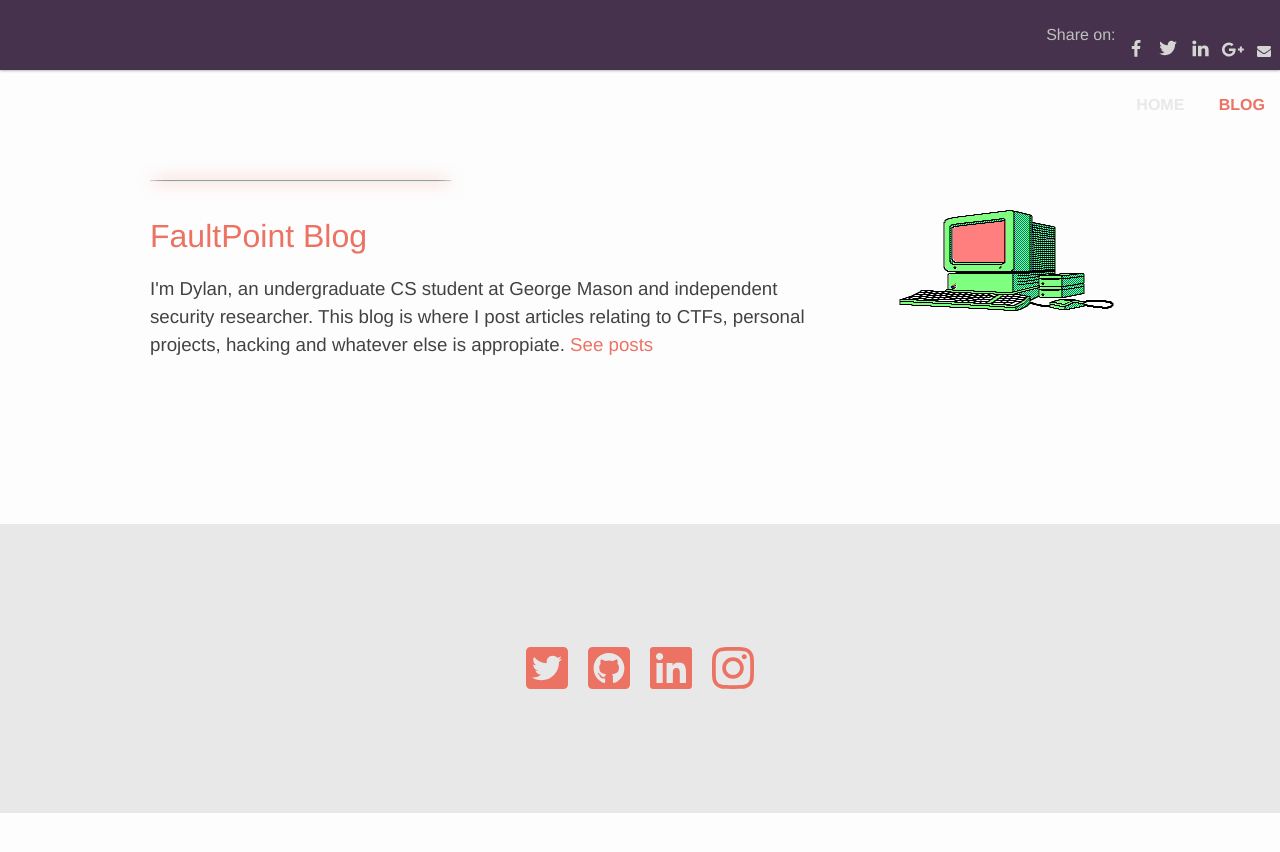
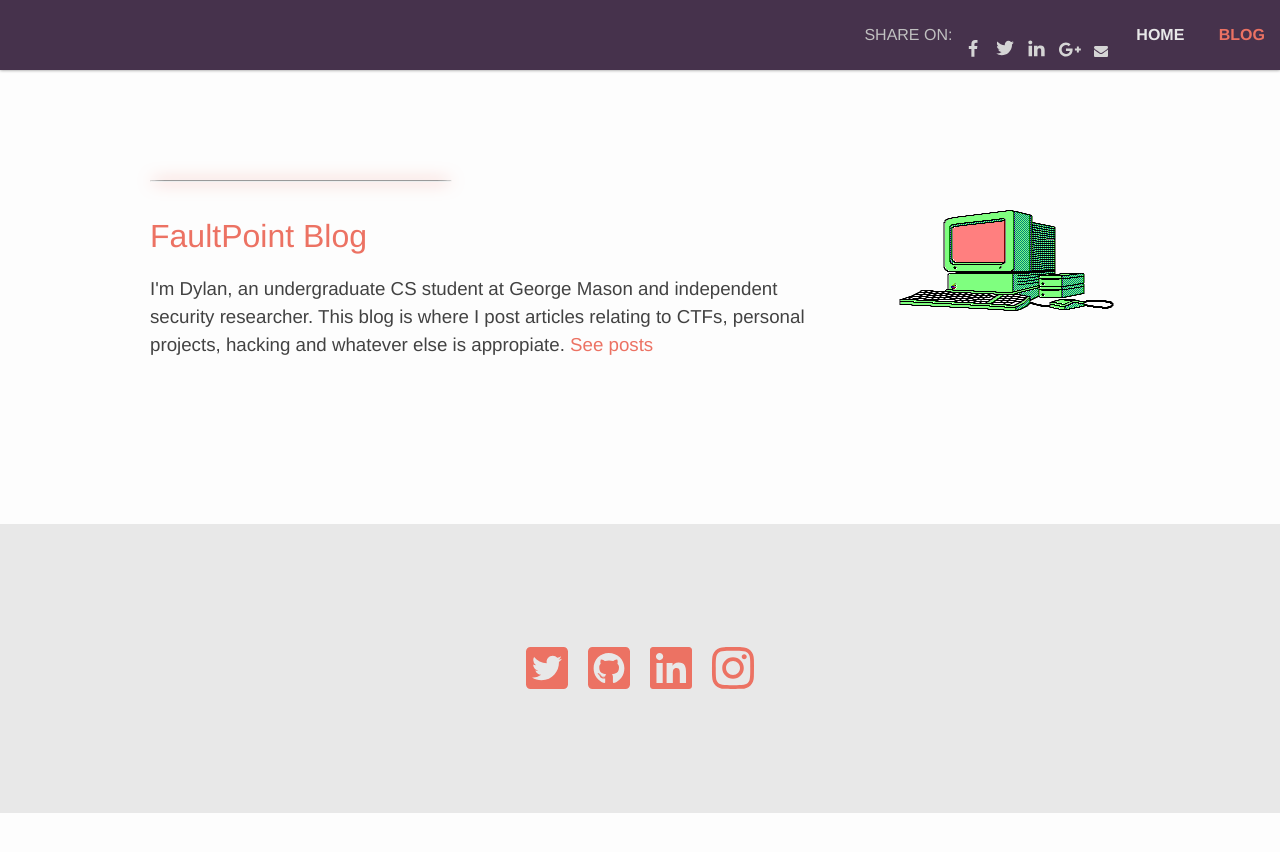
Before and after one commit to elbee-cyber/old.elbee-cyber.github.io, a Jekyll site: the page built from index.md, in a window 1280 px wide. Shown: the top 852 px of the page. Built offline with Jekyll 4.4.1, drawn with Linux system fonts in a browser that asks for light colours.

Commit message:
Update header.html

```diff
--- a/_includes/header.html
+++ b/_includes/header.html
@@ -1,9 +1,9 @@
 <nav class="navbar">
-  {% include share-buttons.html %}
   {% assign default_paths = site.html_pages | map: "path" %}
   {% assign page_paths = site.header_pages | default: default_paths %}
   <span class="burguer-button" id='burguer-button'><i class="fas fa-bars"></i></span>
   <div class="navbar-item">
+    {% include share-buttons.html %}
     {% for path in page_paths %}
       {% assign my_page = site.html_pages | where: "path", path | first %}
       {% if my_page.title %}
```
